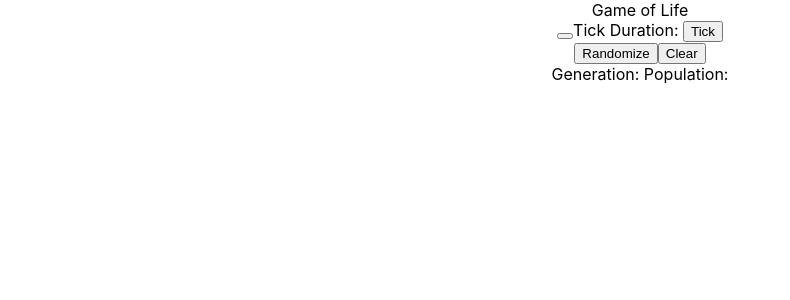
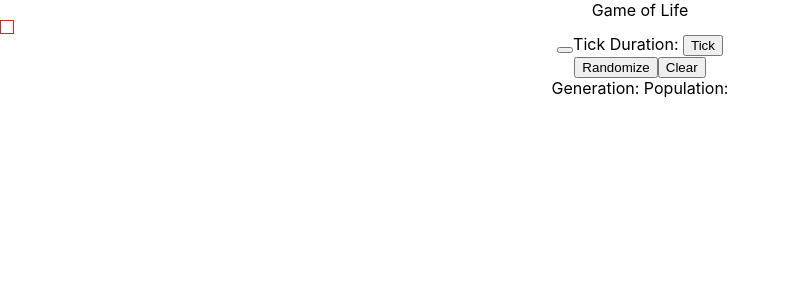
Before and after one commit to gmgower/GameOfLife, a React (Create React App) app: page / in a window 1280 px wide. Shown: the top 300 px of the page, without its empty margins (0-790 px from the left). Built offline with nearby package versions, Linux system fonts and the light colour scheme.

Commit message:
Create cell class component & styles.

```diff
--- a/src/App.js
+++ b/src/App.js
@@ -1,8 +1,8 @@
-import React, { useState } from 'react';
+import React from 'react';
 // s7 import connect
 import {connect} from 'react-redux';
 import './App.css';
-// import Board from './components/board.js';
+import Cell from './components/Cell'
 
 
 function App() {
@@ -12,6 +12,7 @@ function App() {
   return (
     <div className='App'>
       <header>Game of Life</header>
+        <Cell />
       <div className='controls'>
         <button></button>
         <label htmlFor="">
@@ -23,7 +24,7 @@ function App() {
         <button>Randomize</button>
         <button>Clear</button>
       </div>
-      <div className>
+      <div className='statusbar'>
         <span>Generation: </span>
         <span>Population: </span>
       </div>
--- /dev/null
+++ b/src/components/Cell.css
@@ -0,0 +1,11 @@
+.Cell {
+ border: 1px solid #d12424;
+ position: relative;
+ width: 12px;
+ height: 12px;
+ cursor: pointer;
+}
+
+.Cell.alive {
+    background-color: black;
+}
--- /dev/null
+++ b/src/components/Cell.js
@@ -0,0 +1,16 @@
+import React from 'react';
+import './Cell.css';
+
+class Cell extends React.Component {
+  constructor(props) {
+    super(props);
+
+    this.state = {};
+  }
+
+  render = () => {
+    return <div className='Cell'></div>;
+  };
+}
+
+export default Cell;
```
